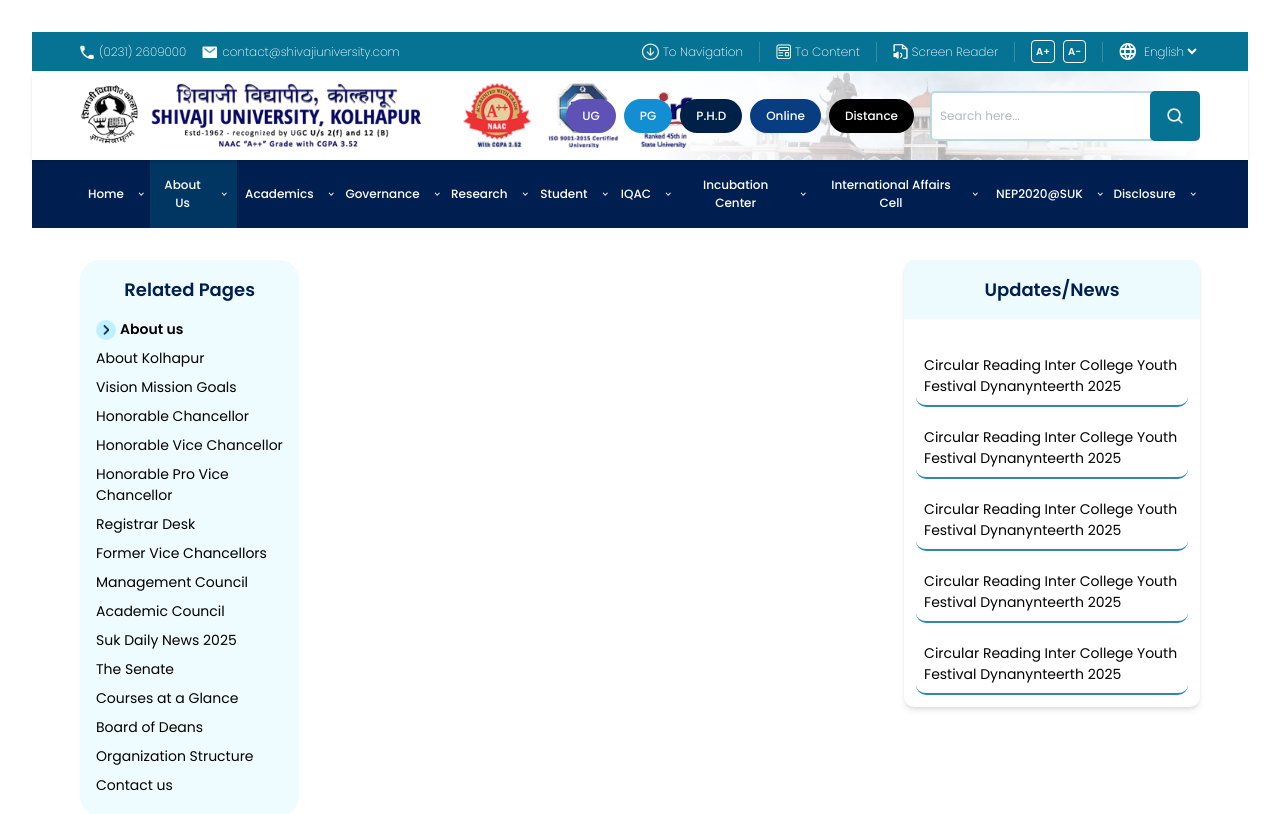
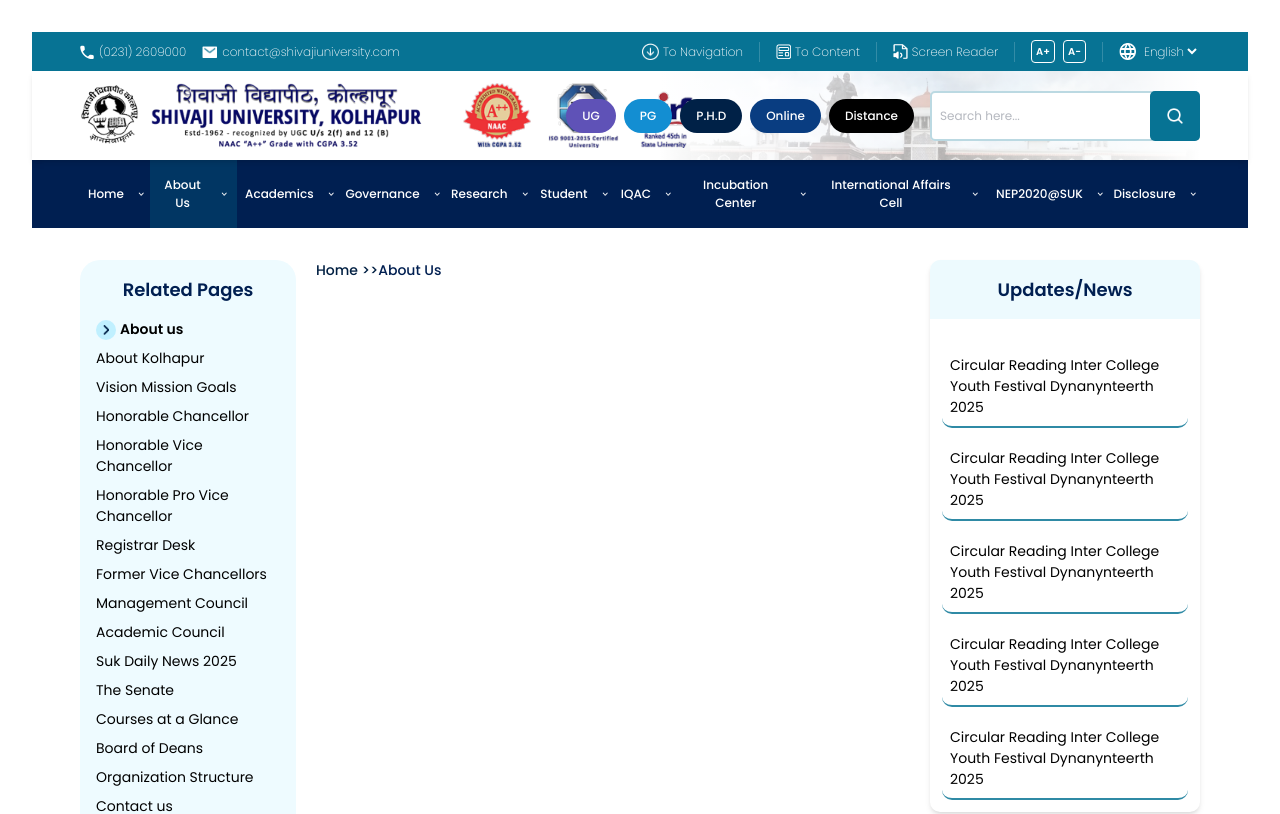
Before and after one commit to aniruddhajana239/shivaji_university, a React (Vite) app in the folder user/: page /about in a window 1280 px wide. Shown: the top 814 px of the page. Built offline with nearby package versions, Linux system fonts and the light colour scheme.

Commit message:
added breadcrumb and mission vision block

```diff
--- /dev/null
+++ b/user/src/blocks/composite/FormalComposite.jsx
@@ -0,0 +1,52 @@
+import ChevronRight from "../../assets/icons/chevron_right_dark.png"
+export const FormalComposite = ({content,title}) => {
+    return (
+        <div className="w-full flex flex-col gap-6 bg-white rounded-[20px] p-6 2xl:p-8 shadow-sm">
+            <h3 className="m-0 text-[#001F51] text-[20px] font-[600] 2xl:text-[24px]">{title}</h3>
+            <div className="w-full flex flex-col gap-2 text-[14px] 2xl:text-[16px] text-justify text-[#000000] font-[400]">
+                {content?.sections&&Array.isArray(content?.sections)&&content?.sections?.length>0?content?.sections?.map((section,index)=>(
+                    <div key={index} className={`w-full flex flex-col gap-2 pb-4 border-b-2 border-b-[#D8D8D8] last-of-type:border-0 ${index===content?.sections?.length-1&&"border-none"}`}>
+                        {section?.heading&&<h4 className="m-0 text-[#001F51] text-[18px] font-[600] 2xl:text-[20px]">{section?.heading}</h4>}
+                        {section?.type==="paragraph"&&section?.content&&
+                            <p className="m-0">{section?.content}</p>
+                        }
+                        {section?.type==="bullet-list"&&section?.listItems&&Array.isArray(section?.listItems)&&section?.listItems?.length>0&&
+                            <ul className="w-full flex flex-col gap-1 list-disc list-inside ml-4">
+                                {section?.listItems?.map((item,idx)=>(
+                                    <li key={idx} className="text-[14px] 2xl:text-[16px] text-justify text-[#000000] font-[400]">{item}</li>
+                                ))}
+                            </ul>
+                        }
+                        {section?.type==="arrow-list"&&section?.listItems&&Array.isArray(section?.listItems)&&section?.listItems?.length>0&&
+                            <ul className="w-full flex flex-col gap-2">
+                                {section?.listItems?.map((item,idx)=>(
+                                    <li key={idx} className="text-[14px] 2xl:text-[16px] text-justify text-[#000000] font-[400] flex items-start gap-2">
+                                        {/* <span className="text-[#001F51] font-[600] text-[20px] leading-none mt-1">{'➔'}</span> */}
+                                        <div className="h-4 w-4 rounded-full flex justify-center items-center bg-[#EDFAFE] flex-shrink-0 ">
+                                            <img src={ChevronRight} alt="chevron right" className="h-2 w-2 object-contain" />
+                                        </div>
+                                        <span>{item}</span>
+                                    </li>
+                                ))}
+                            </ul>
+                        }
+                    </div>
+                )):null}
+                {content?.important_notices&&Array.isArray(content?.important_notices)&&content?.important_notices?.length>0&&
+                    <div className="w-full flex flex-col gap-4 p-3 py-4 rounded-[15px] bg-[#FA8F21]/10 mt-4">
+                        <ul className="w-full flex flex-col gap-2">
+                            {
+                                content?.important_notices?.map((notice,idx)=>(
+                                    <li key={idx} className="text-[14px] 2xl:text-[16px] text-justify text-[#000000] font-[400] flex flex-col gap-2 itms-start">
+                                      {notice?.title&&<span className={`font-[600] text-[#000000] ${idx===0&&"text-[#001F51]"}`}>{notice?.title}</span>}
+                                        {notice?.content&&<span className="text-[12px] text-justify">{notice?.content}</span>}
+                                    </li>
+                                ))
+                            }
+                        </ul>
+                    </div>
+                }
+            </div>
+        </div>
+       )
+    }
--- /dev/null
+++ b/user/src/components/breadcrumb/SimpleBreadcrumb.jsx
@@ -0,0 +1,11 @@
+import { Link } from "react-router-dom";
+
+export const SimpleBreadCrumb = ({parent,current}) => {
+    return (
+        <div className="w-full flex items-center gap-2 text-[14px] 2xl:text-[16px] text-[#001F42] font-[500]">
+            <Link to='/'>Home {">>"}</Link>
+            <Link to={parent?.path??"#"} className="text-[#001F51] -ml-2">{parent?.title??""} {current&&":"}</Link>
+            <span className="text-[#000000] font-[500]">{current??""}</span>
+        </div>
+    );
+}
--- a/user/src/components/navigation/LeftSidebarNavigation.jsx
+++ b/user/src/components/navigation/LeftSidebarNavigation.jsx
@@ -1,12 +1,12 @@
 import ChevronRight from "../../assets/icons/chevron_right_dark.png";
-export const LeftSidebarNavigation = ({ activeIndex, handleClick, title, navItems }) => {
+export const LeftSidebarNavigation = ({ activeId, handleClick, title, navItems }) => {
     return (
         <div className="w-full flex flex flex-col gap-3 p-4 rounded-[20px] bg-[#EEFBFF]">
             <h3 className="m-0 p-0 text-[#001F51] text-[18px] font-[600]">{title ?? ""}</h3>
             <ul className="w-full flex flex-col">
-                {navItems?.map((item, index) => (
-                    <li key={index} onClick={() => handleClick(index)} className={`cursor-pointer w-full text-left flex-shrink-0 text-[#000000] text-[14px] font-[400] py-1 rounded-[10px] ${activeIndex === index && 'font-[600] flex items-center gap-1'}`}>
-                        {index===activeIndex && <div className="w-5 h-5 rounded-full bg-[#C0F0FF] flex justify-center items-center">
+                {navItems?.map((item) => (
+                    <li key={item?.id} onClick={() => handleClick(item?.id)} className={`cursor-pointer w-full text-left flex-shrink-0 text-[#000000] text-[14px] font-[400] py-1 rounded-[10px] ${activeId === item?.id && 'font-[600] flex items-center gap-1'}`}>
+                        {item?.id===activeId && <div className="w-5 h-5 rounded-full bg-[#C0F0FF] flex justify-center items-center">
                                 <img src={ChevronRight} alt="chevron right" className="h-2.5 w-2.5 object-contain" />
                             </div>}
                         {item?.itemText ?? ""}
--- a/user/src/constants/AboutUs.js
+++ b/user/src/constants/AboutUs.js
@@ -65,8 +65,10 @@
             { id: 5, text: "Circular Reading Inter College Youth Festival Dynanynteerth 2025", path: "/about" },
         ]
     },
-    { "id": 7,
-        "itemText": "Registrar Desk" },
+    {
+        "id": 7,
+        "itemText": "Registrar Desk"
+    },
     {
         "id": 8,
         "itemText": "Former Vice Chancellors",
@@ -167,3 +169,64 @@
         ]
     }
 ]
+
+
+export const aboutUsContents = [
+    {
+        "title": "Vision-Mission-Goals",
+        "content_id": 3,
+        "layout_type": "formal-composite",
+        "sections": [
+            {
+                "heading": "Vision",
+                "type": "paragraph",
+                "content": "Shivaji University is committed to meet the Educational, Social, Cultural & Economic needs of the region and the nation to create a just and Humane Society."
+            },
+            {
+                "heading": "Mission",
+                "type": "paragraph",
+                "content": "We are dedicated to promote and foster a culture of high quality teaching and learning and to serve societal needs by encouraging, generating and promotion excellence in research and extension activities."
+            },
+            {
+                "heading": "Core Values",
+                "type": "bullet-list",
+                "listItems": [
+                    "Excellence",
+                    "Inclusiveness",
+                    "Quality",
+                    "Patriotism",
+                    "Dignity of labor",
+                    "Discovery",
+                    "Accountability",
+                    "Ethics",
+                    "Humane",
+                    "Integrity",
+                    "Diversity",
+                    "Internationalization",
+                    "Sustainability",
+                    "Responsiveness",
+                    "Democracy"
+                ]
+            },
+            {
+                "heading": "Goals",
+                "type": "arrow-list",
+                "listItems": [
+                    "To make relentless efforts for the spread of university education among classes and communities, which are socially and educationally underprivileged.",
+                    "To make special provision and for disseminating knowledge and promoting arts and culture in rural areas.",
+                    "To supervise and control the conduct and discipline of the students of the university and to make arrangements for promoting their health and general welfare.",
+                    "To create a fine band of capable young researchers/teachers with great thirst for knowledge and scientific curiosity.",
+                    "To promote the study and research of the Marathi language and the history of Maharashtra.",
+                    "To provide opportunities to the University community to reach his/her highest personnel and professional capability.",
+                    "To develop the personality and character of students by value education."
+                ]
+            }
+        ],
+        "important_notices": [
+            {
+                "title": "Quality Policy",
+                "content": "Uncompromising adherence to values and implementation of high quality educational programmes and healthy practices with a view to creating and developing a large and rich pool of selfless young men and women, capable of ensuing for themselves a decent livelihood and meeting the growing needs of a developing society."
+            }
+        ]
+    }
+]
--- a/user/src/layouts/SidebarContentNewsLayout.jsx
+++ b/user/src/layouts/SidebarContentNewsLayout.jsx
@@ -1,27 +1,37 @@
 import { useState } from "react";
 import { LeftSidebarNavigation } from "../components/navigation/LeftSidebarNavigation";
 import { RightSidebarNavigation } from "../components/navigation/RightSidebarNavigation";
+import { aboutUsContents } from "../constants/AboutUs";
+import { FormalComposite } from "../blocks/composite/FormalComposite";
+import { SimpleBreadCrumb } from "../components/breadcrumb/SimpleBreadcrumb";
 
-export const SidebarContentNewsLayout = ({navItems}) => {
-    const [activeIndex, setActiveIndex] = useState(0);
-    const activeNavItem = navItems[activeIndex] || {};
-    const handleClick = (index) => {
-        setActiveIndex(index);
+export const SidebarContentNewsLayout = ({navItems,parentPath,title}) => {
+    const [activeId, setActiveId] = useState(1);
+    const activeNavItem = navItems[activeId] || {};
+    const [content, setContent] = useState(aboutUsContents?.filter(c=>c?.content_id===activeId)?.[0]||{});
+    const handleClick = (id) => {
+        setActiveId(id);
+        setContent(aboutUsContents?.filter(c=>c?.content_id===id)?.[0]||{});
     }
     return (
-        <div className="w-full bg-white px-6 lg:px-[48px] py-8 flex flex-col lg:flex-row items-start justify-between gap-3 justify-start items-start">
+        <div className="w-full bg-white px-6 lg:px-[48px] py-8 flex flex-col lg:flex-row items-start justify-between gap-5 justify-start items-start">
             {/* Sidebar content can be added here in the future */}
             <div className="w-full lg:w-[20%]">
                 <LeftSidebarNavigation
-                    activeIndex={activeIndex}
+                    activeId={activeId}
                     handleClick={handleClick}
                     title="Related Pages"
                     navItems={navItems}
                 />
             </div>
-            <div className="w-full lg:w-[53%]">
+            <div className="w-full lg:w-[55%] flex flex-col gap-2 items-center">
+                <SimpleBreadCrumb
+                parent={{"title":title,"path":parentPath}}
+                current={content?.title||""}
+                />
+                {content?.layout_type === "formal-composite" && <FormalComposite title={content?.title || ""} content={content ||{}}/>}
             </div>
-            <div className="w-full lg:w-[27%]">
+            <div className="w-full lg:w-[25%]">
             <RightSidebarNavigation
             title="Updates/News"
             listItems={activeNavItem?.updates || []}
--- a/user/src/pages/about/AboutUs.jsx
+++ b/user/src/pages/about/AboutUs.jsx
@@ -4,7 +4,7 @@
 export const AboutUs = () => {
     return (
         <div className="w-full  bg-white py-0">
-           <SidebarContentNewsLayout navItems={aboutSidebarNavItems}/>
+           <SidebarContentNewsLayout navItems={aboutSidebarNavItems} parentPath="/about" title="About Us"/>
         </div>
     );
 }
```
